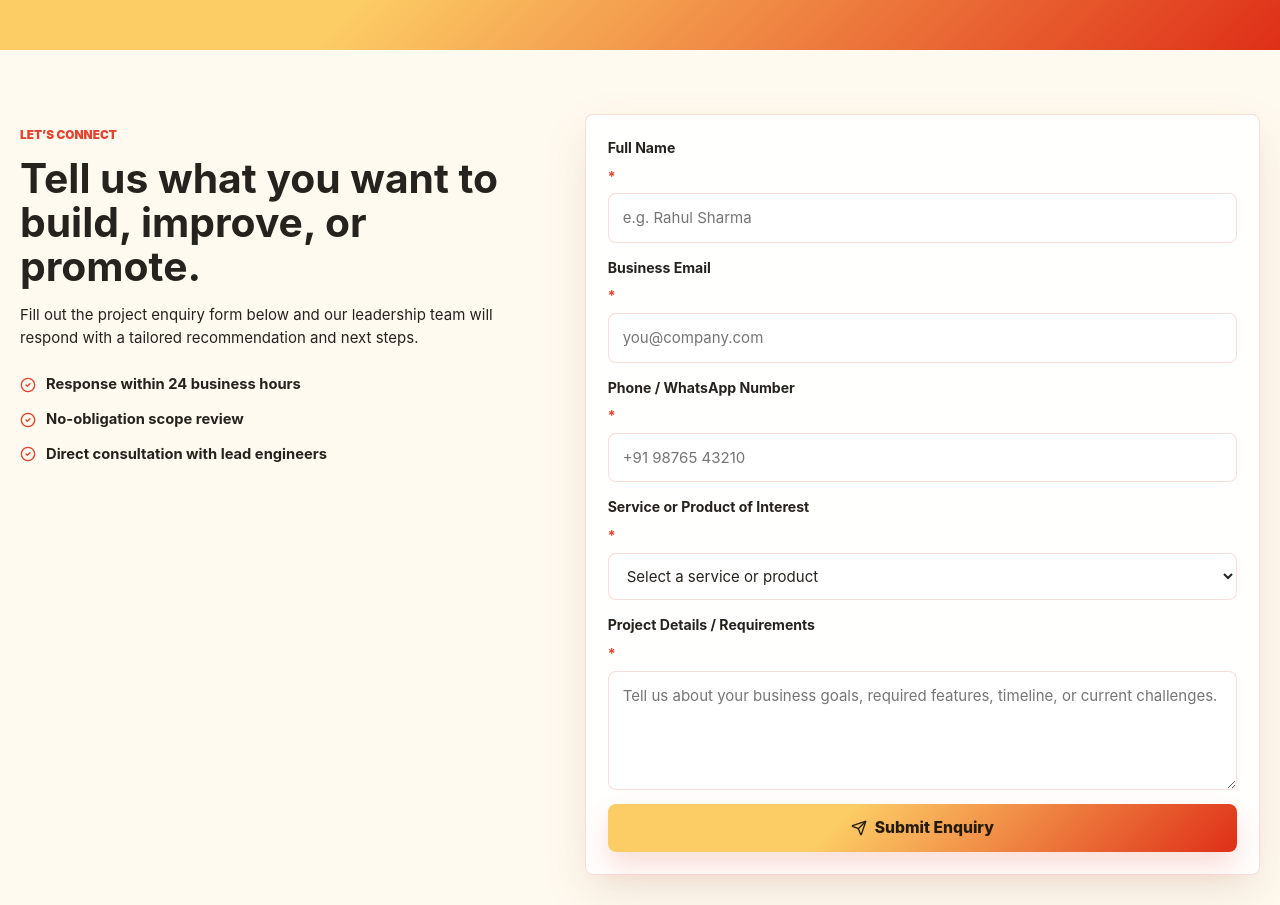
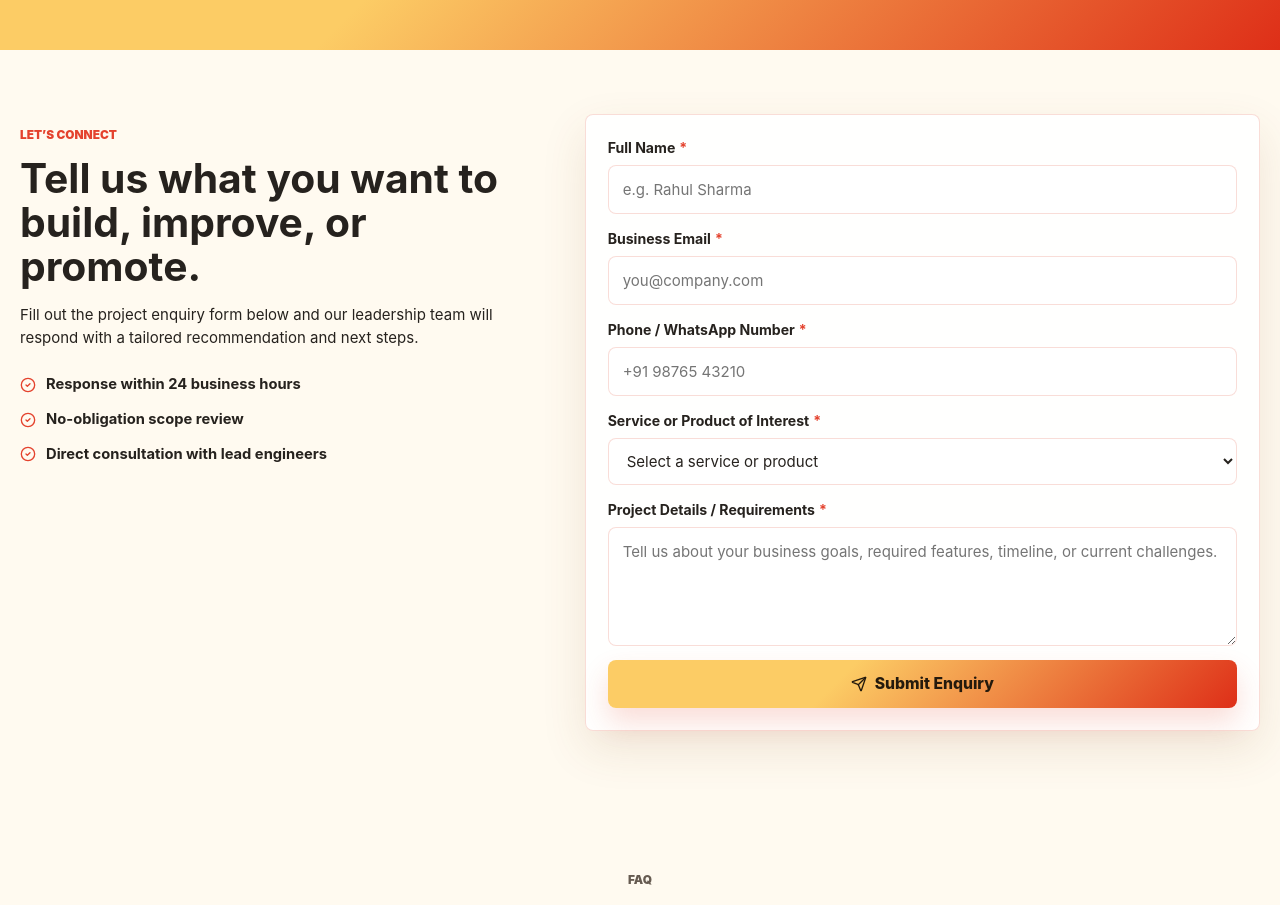
Before and after one commit to vjenterprisesofficial/website, a React (Vite) app: page / in a window 1280 px wide. Shown: the part 6140-7045 px from the top of the page. Built offline with nearby package versions, Linux system fonts and the light colour scheme.

Commit message:
req start issues fix

```diff
--- a/src/styles/global.css
+++ b/src/styles/global.css
@@ -840,8 +840,9 @@
 }
 
 .contact-form label {
-  display: grid;
-  gap: 7px;
+  display: inline-flex;
+  align-items: baseline;
+  gap: 4px;
   color: var(--muted);
   font-weight: 700;
 }
@@ -3506,6 +3507,9 @@
 }
 
 .form-field-group label {
+  display: inline-flex;
+  align-items: baseline;
+  gap: 4px;
   font-weight: 750;
   font-size: 0.88rem;
   color: var(--text);
```
